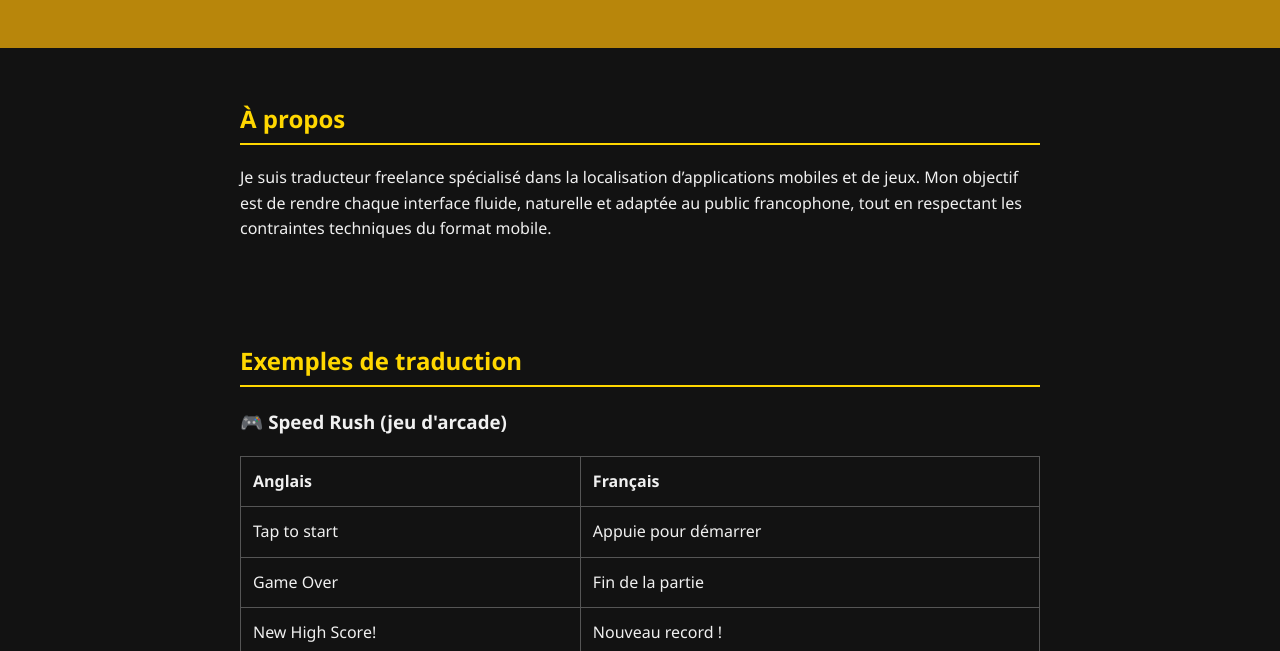
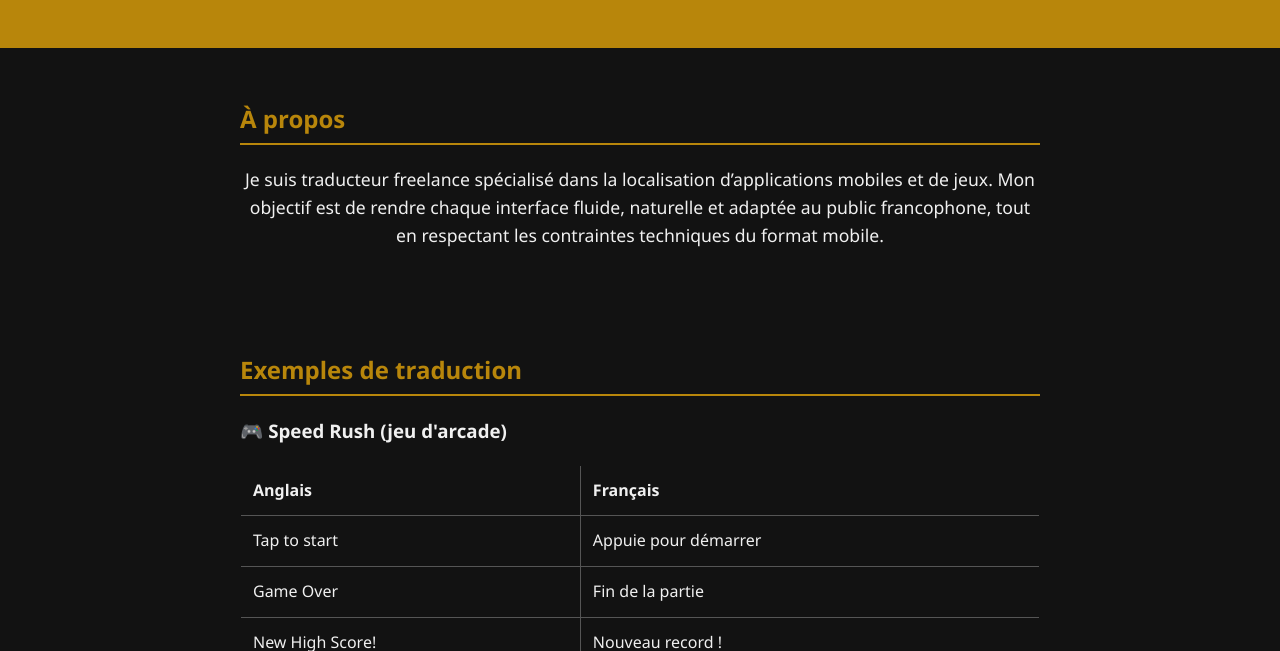
Before and after one commit to QuentTrad/QuentTrad, a plain HTML site: page index.html in a window 1280 px wide. Shown: the part 149-800 px from the top of the page. Drawn offline with Linux system fonts and the light colour scheme.

Commit message:
Update index.html

```diff
--- a/index.html
+++ b/index.html
@@ -31,14 +31,16 @@
       margin: auto;
     }
     h2 {
-      color: #ffd700;
-      border-bottom: 2px solid #ffd700;
+      color: #b8860b;
+      border-bottom: 2px solid #b8860b;
       padding-bottom: 0.3rem;
     }
     table {
       width: 100%;
       border-collapse: collapse;
       margin-bottom: 2rem;
+      border-radius: 8px;
+      overflow: hidden;
     }
     table, th, td {
       border: 1px solid #555;
@@ -61,11 +63,15 @@
       display: inline-block;
       margin-top: 1rem;
       padding: 0.75rem 1.5rem;
-      background-color: #ffd700;
+      background-color: #b8860b;
       color: #121212;
       text-decoration: none;
       font-weight: bold;
       border-radius: 5px;
+    }
+    .about-text {
+      text-align: center;
+      font-size: 1.1rem;
     }
   </style>
 </head>
@@ -77,7 +83,7 @@
 
   <section>
     <h2>À propos</h2>
-    <p>Je suis traducteur freelance spécialisé dans la localisation d’applications mobiles et de jeux. Mon objectif est de rendre chaque interface fluide, naturelle et adaptée au public francophone, tout en respectant les contraintes techniques du format mobile.</p>
+    <p class="about-text">Je suis traducteur freelance spécialisé dans la localisation d’applications mobiles et de jeux. Mon objectif est de rendre chaque interface fluide, naturelle et adaptée au public francophone, tout en respectant les contraintes techniques du format mobile.</p>
   </section>
 
   <section>
@@ -128,3 +134,5 @@
   </footer>
 </body>
 </html>
+</body>
+</html>
```
